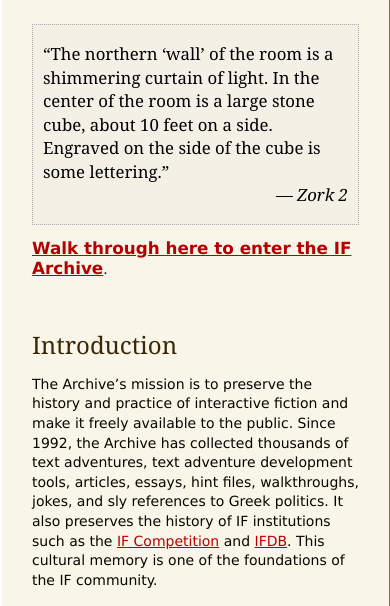
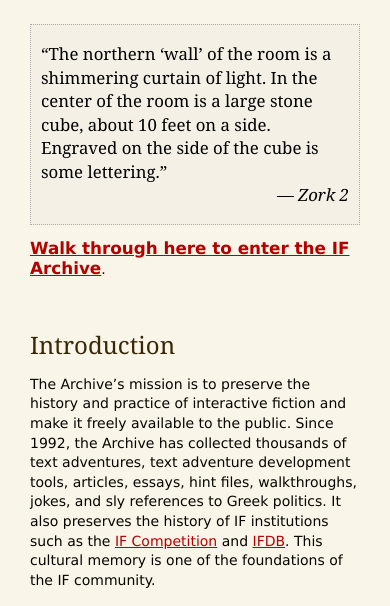
Before and after one commit to iftechfoundation/ifarchive-static, a plain HTML site: page index.html in a window 390 px wide. Shown: the part 156-762 px from the top of the page. Drawn offline with Linux system fonts and the light colour scheme.

Commit message:
Remove page border on mobile
The white line on the left and the black line on the right are intended to provide texture around the black border around the pages. But in mobile sizes, the border is absent, so the black border on the right just looks weird.

```diff
--- a/misc/ifarchive.css
+++ b/misc/ifarchive.css
@@ -843,6 +843,21 @@ a.PermaLink:hover
 
 }
 
+@media screen and (max-width: 80ch) {
+	.Page, .SysMode .Page.Page {
+		border: none;
+	}
+}
+
+@media screen and (max-width: 150ch) {
+	#frontpage.Page,
+	#dirpage.Page,
+	#datepage.Page,
+	#indexpage.Page {
+		border: none;
+	}
+}
+
 @media screen and (max-width: 480px) {
 
 .Page
```
